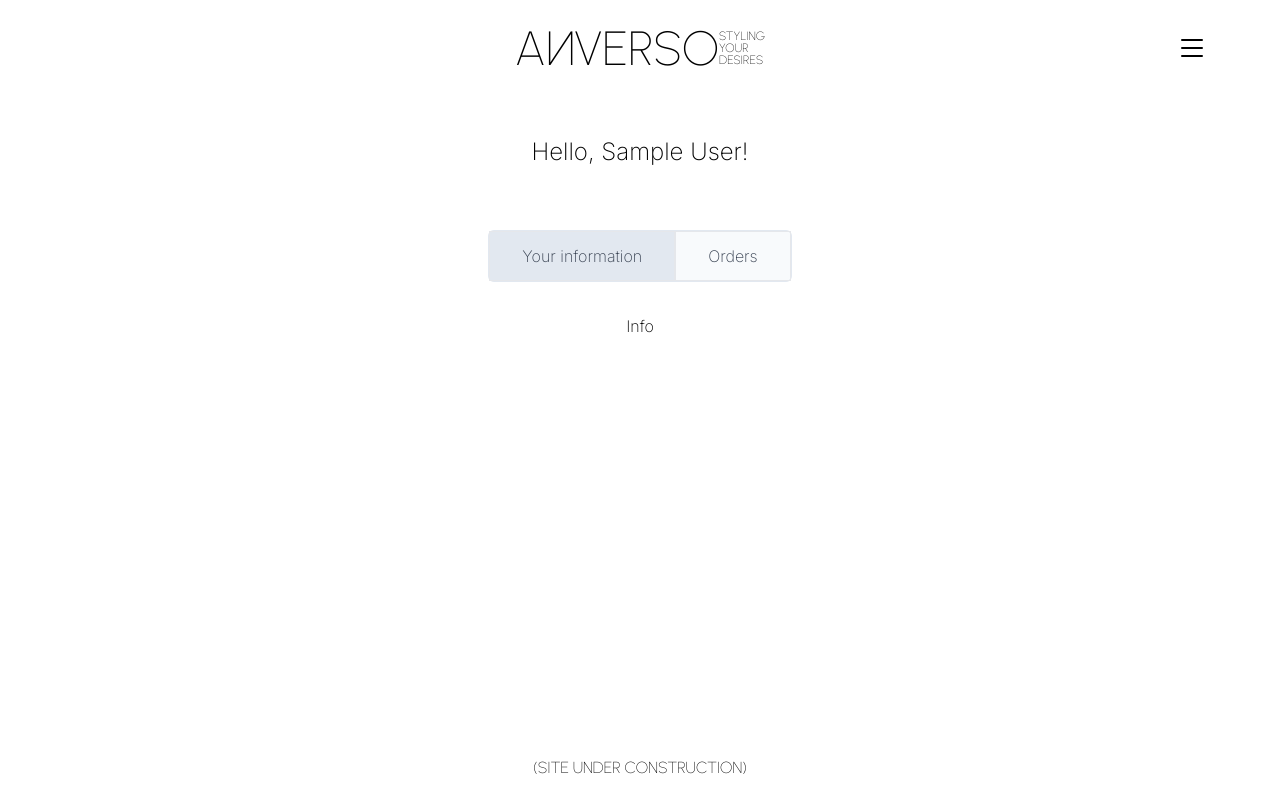
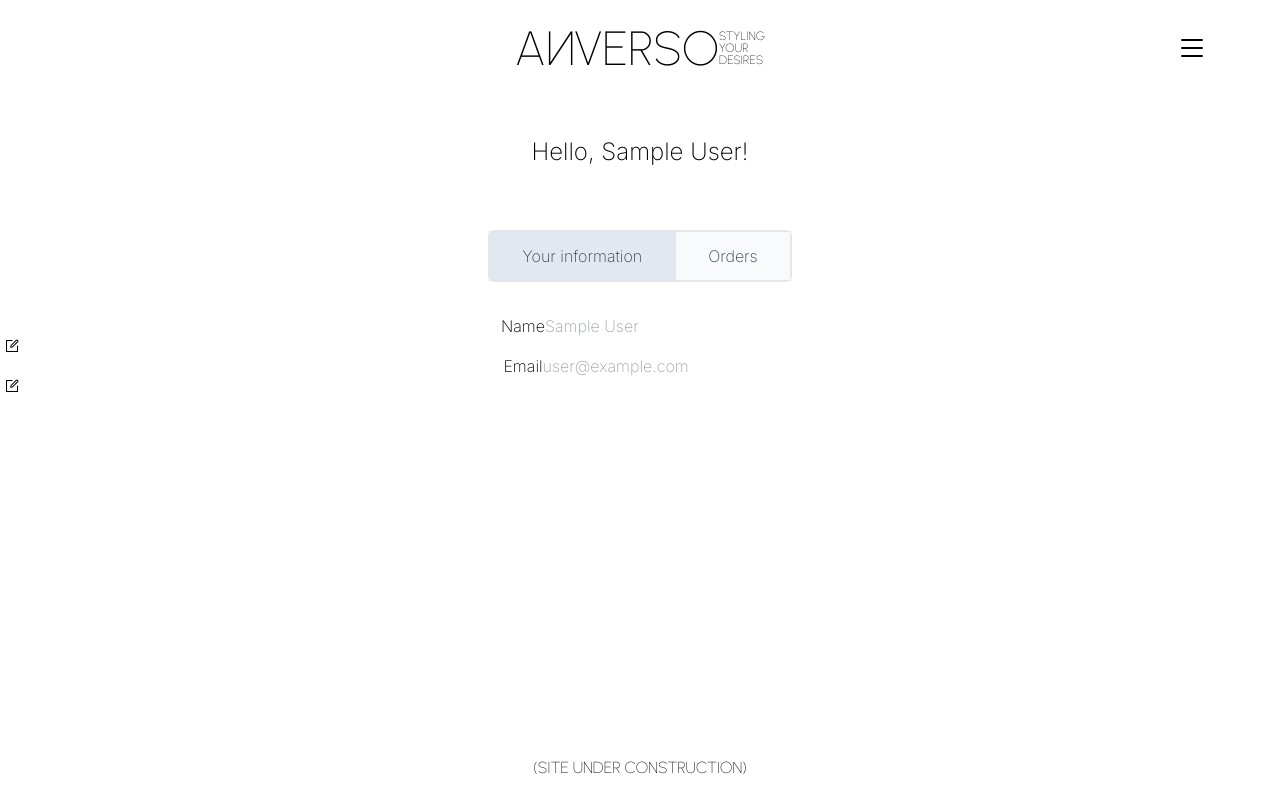
Before and after one commit to keshavsharma333/nextjs-ecommerce, a Next.js app: page /profile in a window 1280 px wide. Built offline with nearby package versions, Linux system fonts and the light colour scheme; no server answers; sample sign-in values are in the browser's storage.

Commit message:
Updating Name on profile page now works

```diff
--- a/app/profile/dashboard/profile-detail/info-detail/info-detail.tsx
+++ b/app/profile/dashboard/profile-detail/info-detail/info-detail.tsx
@@ -1,3 +1,15 @@
+import { InfoItem } from './info-item/info-item'
+
 export const InfoDetail = () => {
-  return <p>Info</p>
+  const items = [
+    { id: 'displayName', label: 'Name' },
+    { id: 'email', label: 'Email' }
+  ]
+  return (
+    <div>
+      {items.map((item) => (
+        <InfoItem key={item.id} id={item.id} label={item.label} />
+      ))}
+    </div>
+  )
 }
--- /dev/null
+++ b/app/profile/dashboard/profile-detail/info-detail/info-item/buttons/cancel-button.tsx
@@ -0,0 +1,30 @@
+import { Dispatch, SetStateAction } from 'react'
+
+interface CancelButton {
+  setEditing: Dispatch<SetStateAction<boolean>>
+}
+
+export const CancelButton = ({ setEditing }: CancelButton) => {
+  const handleClick = () => {
+    setEditing(false)
+  }
+
+  return (
+    <svg
+      xmlns='http://www.w3.org/2000/svg'
+      width='1em'
+      height='1em'
+      viewBox='0 0 1024 1024'
+      onClick={handleClick}
+    >
+      <path
+        fill='black'
+        d='m466.752 512l-90.496-90.496a32 32 0 0 1 45.248-45.248L512 466.752l90.496-90.496a32 32 0 1 1 45.248 45.248L557.248 512l90.496 90.496a32 32 0 1 1-45.248 45.248L512 557.248l-90.496 90.496a32 32 0 0 1-45.248-45.248z'
+      ></path>
+      <path
+        fill='black'
+        d='M512 896a384 384 0 1 0 0-768a384 384 0 0 0 0 768m0 64a448 448 0 1 1 0-896a448 448 0 0 1 0 896'
+      ></path>
+    </svg>
+  )
+}
--- /dev/null
+++ b/app/profile/dashboard/profile-detail/info-detail/info-item/buttons/edit-button.tsx
@@ -0,0 +1,29 @@
+import { Dispatch, SetStateAction } from 'react'
+
+interface EditButtonInterface {
+  setEditing: Dispatch<SetStateAction<boolean>>
+}
+
+export const EditButton = ({ setEditing }: EditButtonInterface) => {
+  const handleClick = () => {
+    setEditing(true)
+  }
+  return (
+    <svg
+      xmlns='http://www.w3.org/2000/svg'
+      width='1em'
+      height='1em'
+      viewBox='0 0 1024 1024'
+      onClick={handleClick}
+    >
+      <path
+        fill='black'
+        d='M832 512a32 32 0 1 1 64 0v352a32 32 0 0 1-32 32H160a32 32 0 0 1-32-32V160a32 32 0 0 1 32-32h352a32 32 0 0 1 0 64H192v640h640z'
+      ></path>
+      <path
+        fill='black'
+        d='m469.952 554.24l52.8-7.552L847.104 222.4a32 32 0 1 0-45.248-45.248L477.44 501.44l-7.552 52.8zm422.4-422.4a96 96 0 0 1 0 135.808l-331.84 331.84a32 32 0 0 1-18.112 9.088L436.8 623.68a32 32 0 0 1-36.224-36.224l15.104-105.6a32 32 0 0 1 9.024-18.112l331.904-331.84a96 96 0 0 1 135.744 0z'
+      ></path>
+    </svg>
+  )
+}
--- /dev/null
+++ b/app/profile/dashboard/profile-detail/info-detail/info-item/buttons/save-button.tsx
@@ -0,0 +1,53 @@
+import { Dispatch, SetStateAction } from 'react'
+import { auth } from '@/lib/firebase/firebase'
+import { updateProfile } from 'firebase/auth'
+
+interface SaveButton {
+  id: string
+  setEditing: Dispatch<SetStateAction<boolean>>
+  data: string
+}
+
+export const SaveButton = ({ id, setEditing, data }: SaveButton) => {
+  const handleClick = async () => {
+    if (auth.currentUser) {
+      switch (id) {
+        case 'displayName':
+          updateProfile(auth.currentUser, {
+            displayName: data
+          })
+            .then(() => {
+              // Profile updated!
+            })
+            .catch((error) => {
+              // An error occurred
+              console.log(error)
+            })
+          break
+
+        default:
+          break
+      }
+    }
+    setEditing(false)
+  }
+
+  return (
+    <svg
+      xmlns='http://www.w3.org/2000/svg'
+      width='1em'
+      height='1em'
+      viewBox='0 0 1024 1024'
+      onClick={handleClick}
+    >
+      <path
+        fill='black'
+        d='M512 896a384 384 0 1 0 0-768a384 384 0 0 0 0 768m0 64a448 448 0 1 1 0-896a448 448 0 0 1 0 896'
+      ></path>
+      <path
+        fill='black'
+        d='M745.344 361.344a32 32 0 0 1 45.312 45.312l-288 288a32 32 0 0 1-45.312 0l-160-160a32 32 0 1 1 45.312-45.312L480 626.752z'
+      ></path>
+    </svg>
+  )
+}
--- /dev/null
+++ b/app/profile/dashboard/profile-detail/info-detail/info-item/info-item.tsx
@@ -0,0 +1,40 @@
+import { SetStateAction, useEffect, useState } from 'react'
+import { useAppSelector } from '@/lib/redux/hooks'
+import { SaveButton } from './buttons/save-button'
+import { CancelButton } from './buttons/cancel-button'
+import { EditButton } from './buttons/edit-button'
+
+interface InfoItemInterface {
+  id: string
+  label: string
+}
+
+export const InfoItem = ({ id, label }: InfoItemInterface) => {
+  const { userState } = useAppSelector((state) => state.user)
+  const [editing, setEditing] = useState(false)
+  const [data, setData] = useState('')
+
+  const handleInput = (e: { target: { value: SetStateAction<string> } }) => {
+    setData(e.target.value)
+  }
+
+  return (
+    <form>
+      <label htmlFor={id}>{label}</label>
+      <input
+        id={id}
+        placeholder={userState ? userState[id] || label : label}
+        onChange={handleInput}
+        readOnly={!editing}
+      />
+      {editing ? (
+        <>
+          <SaveButton id={id} setEditing={setEditing} data={data} />
+          <CancelButton setEditing={setEditing} />
+        </>
+      ) : (
+        <EditButton setEditing={setEditing} />
+      )}
+    </form>
+  )
+}
--- a/app/profile/dashboard/profile-detail/profile-detail.tsx
+++ b/app/profile/dashboard/profile-detail/profile-detail.tsx
@@ -6,7 +6,7 @@ export const ProfileDetail = () => {
   const { profilePageState } = useAppSelector((state) => state.mode)
 
   return (
-    <div className='col-span-4 h-full border-slate-200 mt-8'>
+    <div className='mt-8'>
       {profilePageState === 'info' && <InfoDetail />}
       {profilePageState === 'orders' && <OrdersDetail />}
     </div>
--- a/lib/redux/features/userSlice.ts
+++ b/lib/redux/features/userSlice.ts
@@ -4,6 +4,7 @@ interface SerializableUser {
   uid: null | string
   email: null | string
   displayName: null | string
+  [key: string]: null | string
 }
 
 interface SignedInInterface {
```
